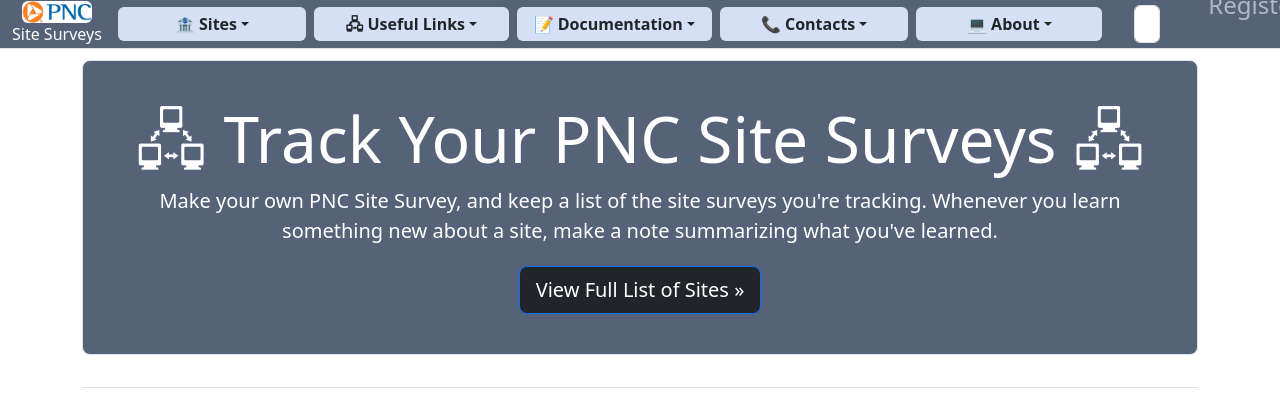
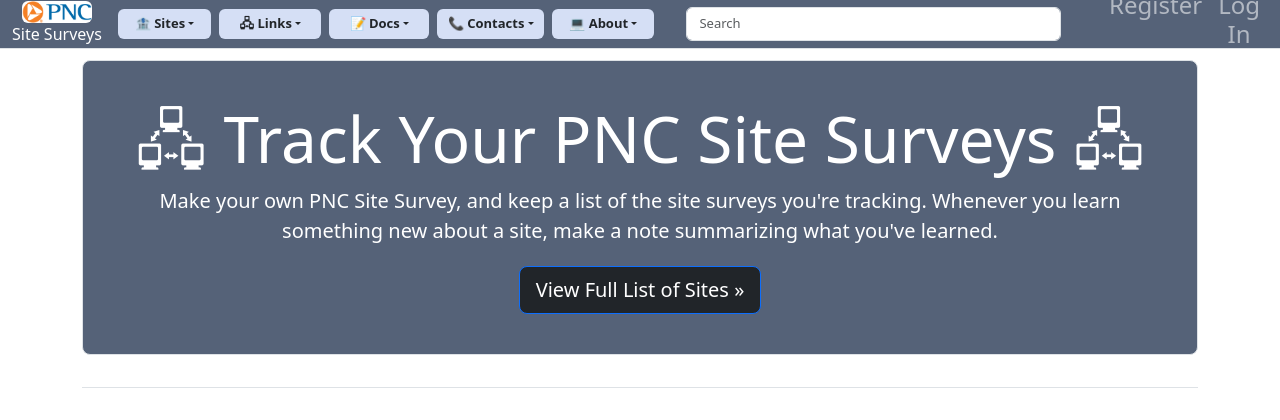
Before and after one commit to jwinternet/alpha_two, a Django app: page / in a window 1280 px wide. Shown: the top 420 px of the page. Run offline with Django 5.2, Linux system fonts and the light colour scheme; parts of the project's set-up code (start-up, migrations or seed data) failed here and were passed over; some libraries are stand-ins or nearby versions.

Commit message:
Made some various formatting changes.

```diff
--- a/site_surveys/admin.py
+++ b/site_surveys/admin.py
@@ -7,7 +7,7 @@
 @admin.register(Site)
 class SiteAdmin(admin.ModelAdmin):
     list_display = ("title", "slug", "site_type", "owner")
-    list_filter = ["date_added", "owner"]
+    list_filter = ["date_added", "site_type"]
     search_fields = ["title"]
     prepopulated_fields = {"slug": ("title",)}
     raw_id_fields = ["owner"]
--- a/site_surveys/templates/site_surveys/base.html
+++ b/site_surveys/templates/site_surveys/base.html
@@ -24,41 +24,41 @@
             </button>
             <div class="collapse navbar-collapse gap-2" id="navbarCollapse">
                 <div class="btn-group ms-auto mb-2 mb-md-0">
-                    <button type="button" class="btn dropdown-toggle" style="background-color: #d5dff5; --bs-btn-padding-y: .25rem; --bs-btn-padding-x: 3.5rem;" data-bs-toggle="dropdown" aria-expanded="false"><strong>&#127974; Sites</strong></button>
+                    <button type="button" class="btn dropdown-toggle" style="font-size: small; background-color: #d5dff5; --bs-btn-padding-y: .25rem; --bs-btn-padding-x: 1rem;" data-bs-toggle="dropdown" aria-expanded="false"><strong>&#127974; Sites</strong></button>
                     <ul class="dropdown-menu">
-                        <li><a class="dropdown-item" href="{% url 'site_surveys:sites' %}"><strong>List of Sites</strong></a></li>
-                        <li><a class="dropdown-item" href="{% url 'site_surveys:new_site' %}"><strong>Add New Site</strong></a></li>
+                        <li><a class="dropdown-item" style="font-size: small" href="{% url 'site_surveys:sites' %}"><strong>List of Sites</strong></a></li>
+                        <li><a class="dropdown-item" style="font-size: small" href="{% url 'site_surveys:new_site' %}"><strong>Add New Site</strong></a></li>
                         <li><hr class="dropdown-divider"></li>
-                        <li><a class="dropdown-item" href="#">Separated link</a></li>
+                        <li><a class="dropdown-item" style="font-size: small" href="#">Separated link</a></li>
                     </ul>
                 </div>
                 <div class="btn-group ms-auto mb-2 mb-md-0">
-                    <button type="button" class="btn dropdown-toggle" style="background-color: #d5dff5; --bs-btn-padding-y: .25rem; --bs-btn-padding-x: 1.9rem;" data-bs-toggle="dropdown" aria-expanded="false"><strong>&#128423; Useful Links</strong></button>
+                    <button type="button" class="btn dropdown-toggle" style="font-size: small; background-color: #d5dff5; --bs-btn-padding-y: .25rem; --bs-btn-padding-x: 1.2rem;" data-bs-toggle="dropdown" aria-expanded="false"><strong>&#128423; Links</strong></button>
                     <ul class="dropdown-menu">
-                        <li><a class="dropdown-item" href="{% url 'site_surveys:useful_links' %}"><strong>Useful Links</strong></a></li>
+                        <li><a class="dropdown-item" style="font-size: small" href="{% url 'site_surveys:useful_links' %}"><strong>Links</strong></a></li>
                     </ul>
                 </div>
                 <div class="btn-group ms-auto mb-2 mb-md-0">
-                    <button type="button" class="btn dropdown-toggle" style="background-color: #d5dff5; --bs-btn-padding-y: .25rem; --bs-btn-padding-x: 1rem;" data-bs-toggle="dropdown" aria-expanded="false"><strong>&#128221; Documentation</strong></button>
+                    <button type="button" class="btn dropdown-toggle" style="font-size: small; background-color: #d5dff5; --bs-btn-padding-y: .25rem; --bs-btn-padding-x: 1.2rem;" data-bs-toggle="dropdown" aria-expanded="false"><strong>&#128221; Docs</strong></button>
                     <ul class="dropdown-menu">
-                        <li><a class="dropdown-item" href="{% url 'site_surveys:documentation' %}"><strong>Documentation</strong></a></li>
+                        <li><a class="dropdown-item" style="font-size: small" href="{% url 'site_surveys:documentation' %}"><strong>Docs</strong></a></li>
                     </ul>
                 </div>
                 <div class="btn-group ms-auto mb-2 mb-md-0">
-                    <button type="button" class="btn dropdown-toggle" style="background-color: #d5dff5; --bs-btn-padding-y: .25rem; --bs-btn-padding-x: 2.5rem;" data-bs-toggle="dropdown" aria-expanded="false"><strong>&#128222; Contacts</strong></button>
+                    <button type="button" class="btn dropdown-toggle" style="font-size: small; background-color: #d5dff5; --bs-btn-padding-y: .25rem; --bs-btn-padding-x: 0.6rem;" data-bs-toggle="dropdown" aria-expanded="false"><strong>&#128222; Contacts</strong></button>
                     <ul class="dropdown-menu">
-                        <li><a class="dropdown-item" href="{% url 'site_surveys:contacts' %}"><strong>Contacts</strong></a></li>
+                        <li><a class="dropdown-item" style="font-size: small" href="{% url 'site_surveys:contacts' %}"><strong>Contacts</strong></a></li>
                     </ul>
                 </div>
                 <div class="btn-group ms-auto mb-2 mb-md-0">
-                    <button type="button" class="btn dropdown-toggle" style="background-color: #d5dff5; --bs-btn-padding-y: .25rem; --bs-btn-padding-x: 3.1rem;" data-bs-toggle="dropdown" aria-expanded="false"><strong>&#128187; About</strong></button>
+                    <button type="button" class="btn dropdown-toggle" style="font-size: small; background-color: #d5dff5; --bs-btn-padding-y: .25rem; --bs-btn-padding-x: 1rem;" data-bs-toggle="dropdown" aria-expanded="false"><strong>&#128187; About</strong></button>
                     <ul class="dropdown-menu">
-                        <li><a class="dropdown-item" href="{% url 'site_surveys:about' %}"><strong>About</strong></a></li>
+                        <li><a class="dropdown-item" style="font-size: small" href="{% url 'site_surveys:about' %}"><strong>About</strong></a></li>
                     </ul>
                 </div>
                 <div class="container-fluid ms-auto mb-2 mb-md-0 g-5">
                     <form class="d-flex" role="search" action="{% url 'site_surveys:search_results' %}" method="get">
-                        <input name="q" class="form-control me-2" style="color: black; text-align: left" type="search" placeholder="Search" aria-label="Search">
+                        <input name="q" class="form-control me-2" style="font-size: small; color: black; text-align: left" type="search" placeholder="Search" aria-label="Search">
                     </form>
                 </div>
 
@@ -67,14 +67,14 @@
 
                     {% if user.is_authenticated %}
                         <li class="badge">
-                            <h4><span class="badge text-bg-light">{{ user.username.title }}</span></h4>
+                            <h4><span class="badge text-bg-light" style="font-size: small">{{ user.username.title }}</span></h4>
                         </li>
                     {% else %}
                         <li class="nav-item">
-                            <a class="nav-link" href="{% url 'accounts:register' %}"><h4>Register</h4></a>
+                            <a class="nav-link" style="font-size: small" href="{% url 'accounts:register' %}"><h4>Register</h4></a>
                         </li>
                         <li class="nav-item">
-                            <a class="nav-link" href="{% url 'accounts:login' %}"><h4>Log In</h4></a>
+                            <a class="nav-link" style="font-size: small" href="{% url 'accounts:login' %}"><h4>Log In</h4></a>
                         </li>
                     {% endif %}
 
@@ -83,7 +83,7 @@
                 {% if user.is_authenticated %}
                     <form action="{% url 'accounts:logout' %}" method='post'>
                         {% csrf_token %}
-                        <button name='submit' class='btn btn-light btn-outline-dark text-dark' data-toggle="tooltip" style="background-color: #FF5400;"
+                        <button name='submit' class='btn btn-light btn-outline-dark text-dark' data-toggle="tooltip" style="font-size: small; background-color: #FF5400;"
                                 data-placement="top" title="Click to log out of site."><strong>&#128274; Logout</strong></button>
                     </form>
                 {% endif %}
--- a/site_surveys/templates/site_surveys/index.html
+++ b/site_surveys/templates/site_surveys/index.html
@@ -2,7 +2,7 @@
 <html lang="en">
 <head>
     <meta charset="UTF-8">
-    <title>Index</title>
+    <title>PNC Site Surveys</title>
 </head>
    <style>
       div {text-align: center;}
```
Also changed, not shown: db.sqlite3.
